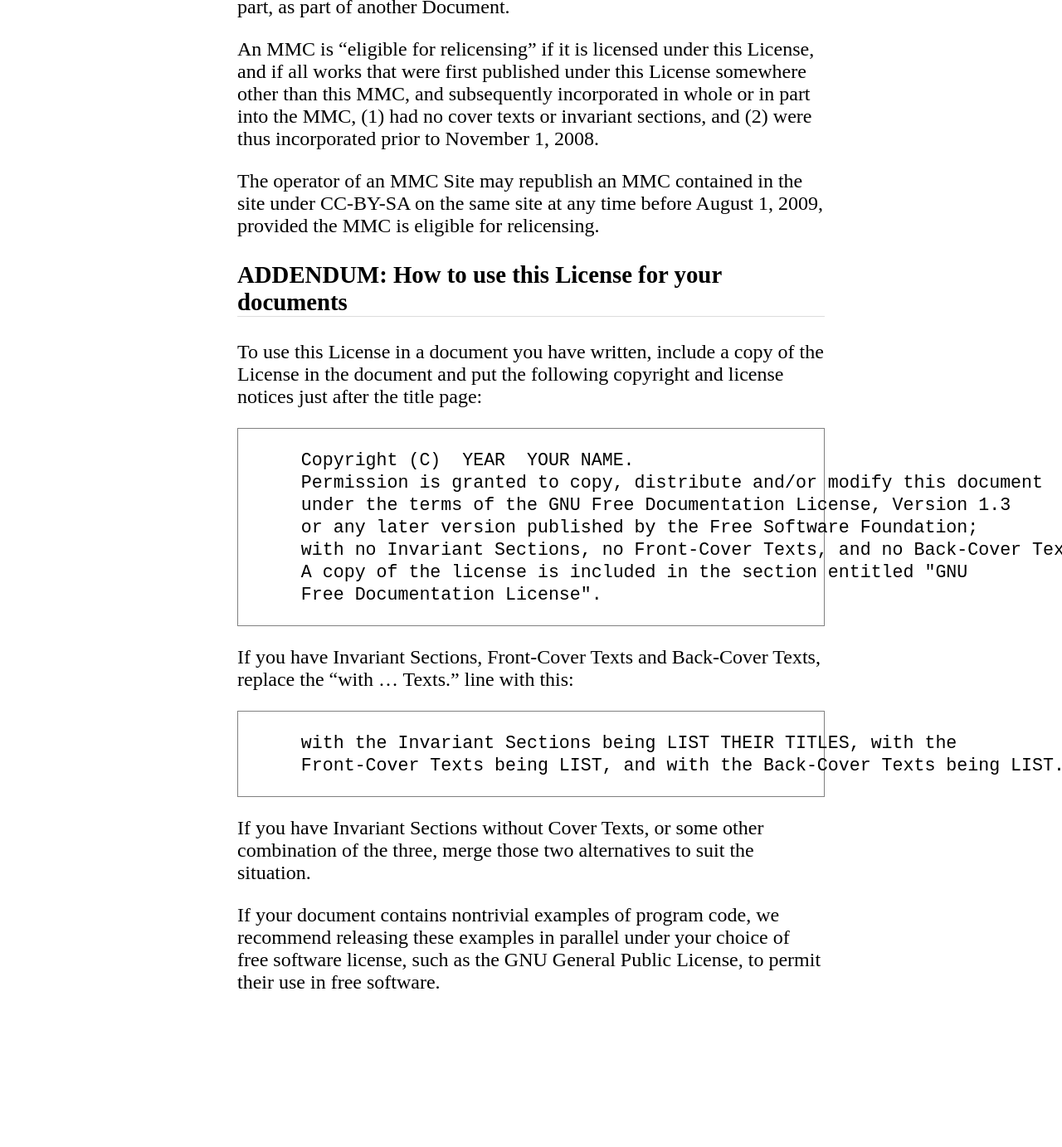
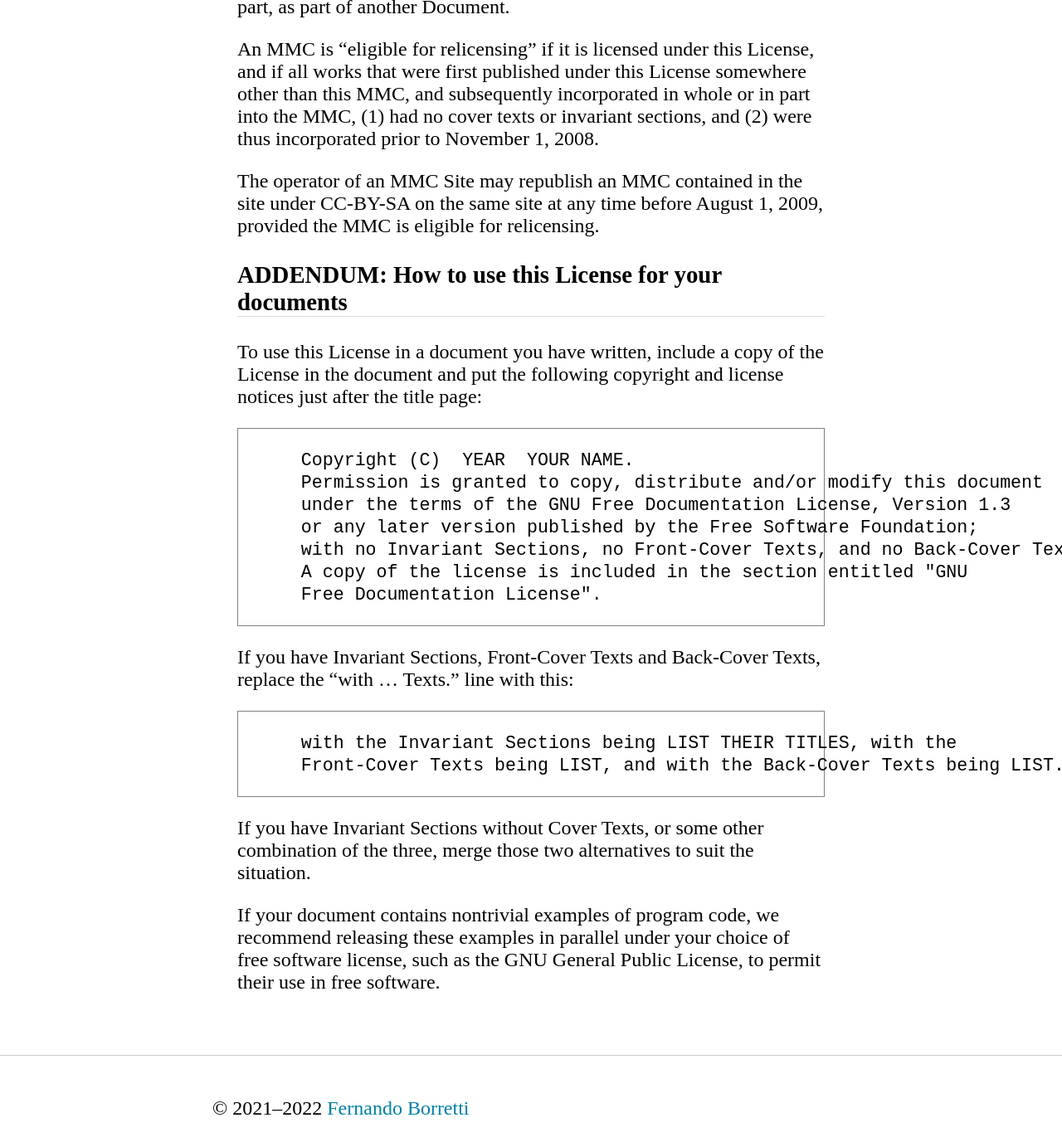
Before and after one commit to austral/austral.github.io, a Jekyll site: the page spec/spec.html, which Jekyll copies as it is, in a window 1280 px wide and 1400 px high, scrolled down 146213 px. Shown: the top 1383 px of the window at 83% size. Built offline with Jekyll 4.4.1, drawn with Linux system fonts in a browser that asks for light colours; before the commit the page ends 147485 px from its top, so only the background shows below that.

Commit message:
Add a footer

```diff
--- a/_spec/template.html
+++ b/_spec/template.html
@@ -39,6 +39,9 @@
 $body$
         </article>
       </div>
+      <footer>
+        &copy; 2021&ndash;2022 <a href="https://borretti.me/">Fernando Borretti</a>
+      </footer>
     </div>
     <script src="https://polyfill.io/v3/polyfill.min.js?features=es6"></script>
     <script id="MathJax-script" async src="https://cdn.jsdelivr.net/npm/mathjax@3/es5/tex-mml-chtml.js"></script>
--- a/assets/spec.scss
+++ b/assets/spec.scss
@@ -10,6 +10,8 @@
 html {
     font-size: 24px;
     line-height: normal;
+
+    overflow-x: hidden;
 }
 
 body {
@@ -60,15 +62,15 @@ code {
     .content-box {
     }
 
-    #title-block-header, .toc-box {
+    #title-block-header, .toc-box, .content-box {
         border-bottom: 1px solid #ccc;
     }
 
-    #title-block-header, .toc-box, .content-box {
+    #title-block-header, .toc-box, .content-box, footer {
         padding: 50px;
     }
 
-    .toc-box nav, .content-box .content {
+    .toc-box nav, .content-box .content, footer {
         margin: 0 auto;
         width: 60%;
     }
--- a/spec/spec.html
+++ b/spec/spec.html
@@ -2698,6 +2698,9 @@ end;</code></pre>
 <p>If your document contains nontrivial examples of program code, we recommend releasing these examples in parallel under your choice of free software license, such as the GNU General Public License, to permit their use in free software.</p>
         </article>
       </div>
+      <footer>
+        &copy; 2021&ndash;2022 <a href="https://borretti.me/">Fernando Borretti</a>
+      </footer>
     </div>
     <script src="https://polyfill.io/v3/polyfill.min.js?features=es6"></script>
     <script id="MathJax-script" async src="https://cdn.jsdelivr.net/npm/mathjax@3/es5/tex-mml-chtml.js"></script>
```
